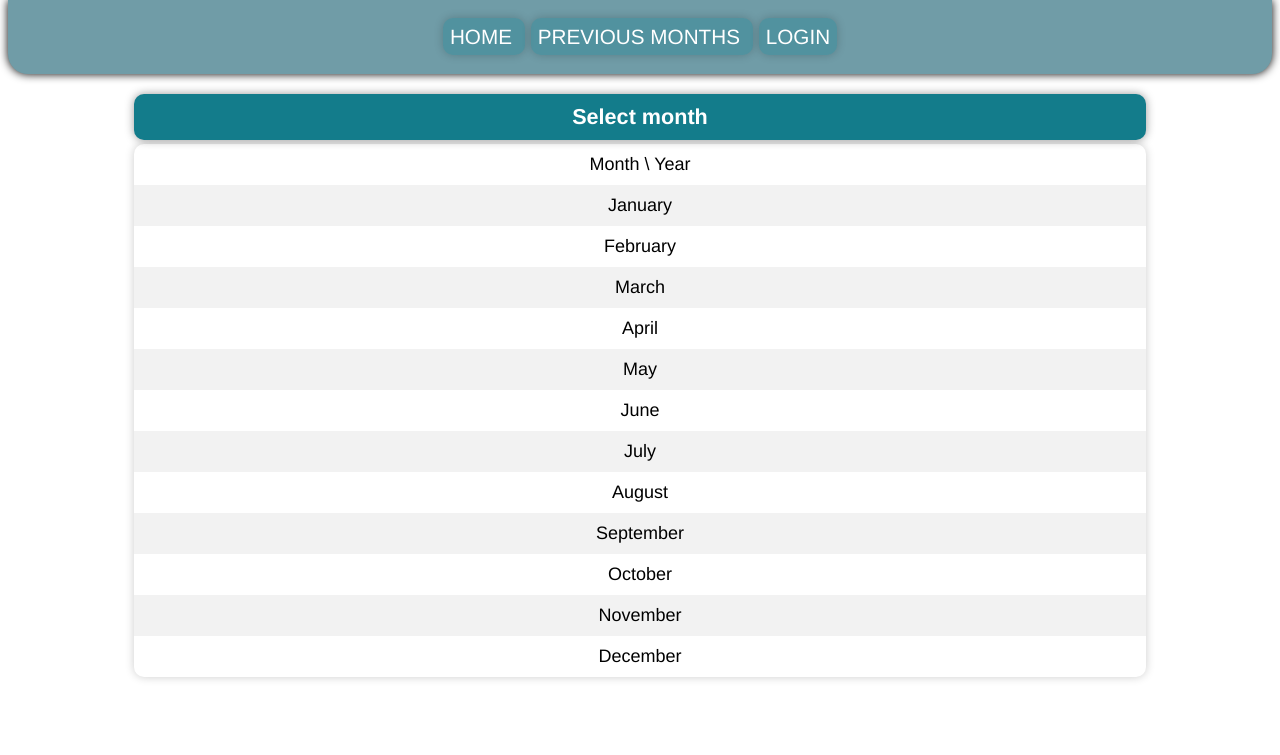
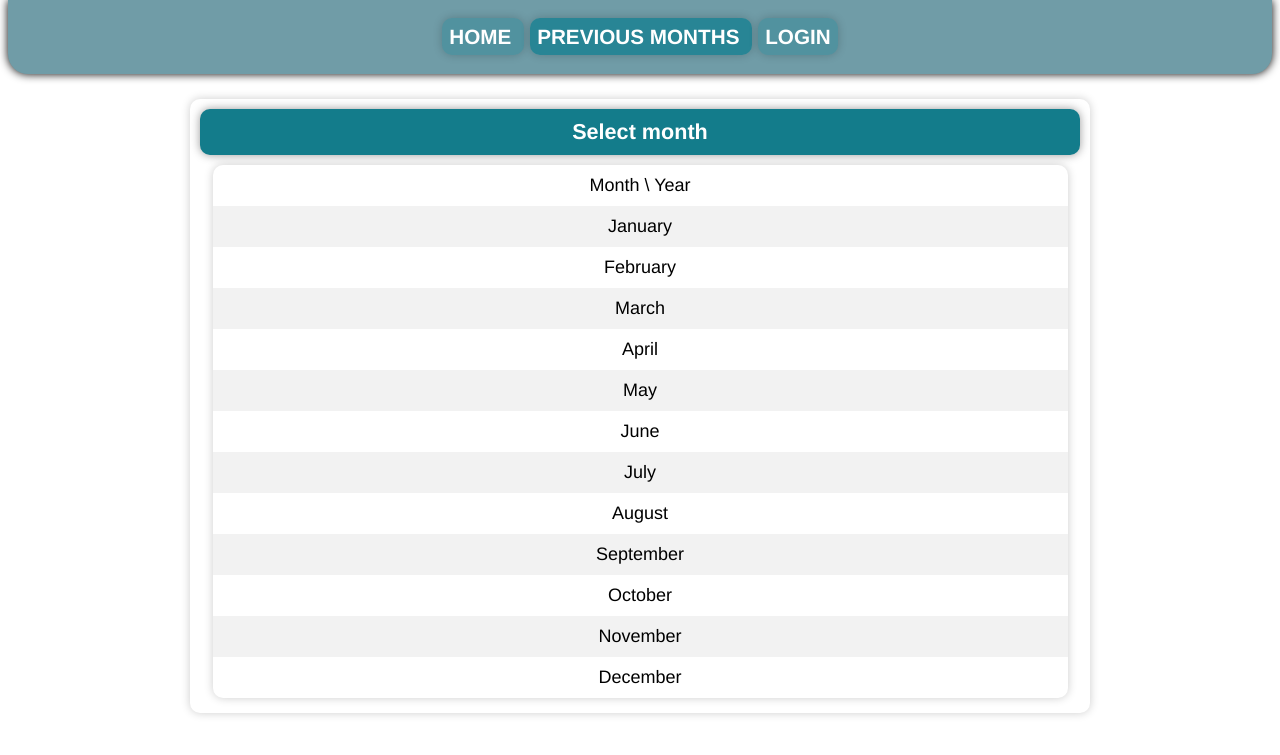
Before and after one commit to Noya2Coco/hcr2data, a PHP site: page /scripts/dataMonthly.php in a window 1280 px wide. Shown: the top 755 px of the page. Run offline with PHP 8.4, Linux system fonts and the light colour scheme; data that the repository does not hold is empty.

Commit message:
Ajout visuels plus structurés. Organisation des div pour l'affichage des données

```diff
--- a/html/style.css
+++ b/html/style.css
@@ -99,12 +99,12 @@ body {
 
 
 /* Style pour la div des news */
-.news-container{
+.news-container, .showGraph, .showTable {
 	display: flex;
     flex-wrap: wrap;
 }
 
-.news-container p{
+.video-container p, .graph-container p, .table-container p{
 	font-size: 1.2em;
 	font-weight: bold;
 	padding: 10px;
@@ -118,22 +118,28 @@ body {
 }
 
 
-.video-container, .graph-container {
-	width: 60%;
+.video-container, .graph-container, .table-container {
+	width: 80%;
 	max-width: 700px;
 	margin: auto;
-	margin-top: 10px;
+	margin-top: 20px;
 	aspect-ratio: 16 / 9; /* 16:9 */
 	text-align: center;
 	border-radius: 10px;
 	box-shadow: 0 0px 10px rgba(0, 0, 0, 0.2);
 }
 
-.video-container iframe, .graph-container img {
+.showGraph .graph-container, .showTable .table-container {
+	width: 80%;
+	max-width: 900px;
+}
+
+.video-container iframe, .graph-container img, .table-container table {
 	width: 95%;
 	height: 95%;
-	margin-bottom: 10px;
-	object-fit: cover;
+	margin: 10px auto;
+	margin-bottom: 15px;
+	/*object-fit: cover;*/
 }
 
 
@@ -301,11 +307,11 @@ td:not(.cell-graph):hover{
 	color: #344D59;
 }
 
-.table-container {
-	width: 100%;
-	overflow-x: auto;
-	display: flex;
-	align-items: center;
+.table-container img {
+	width: 95%;
+	height: 95%;
+	margin-bottom: 10px;
+	object-fit: cover;
 }
 
 .align-left{
@@ -355,6 +361,7 @@ td:not(.cell-graph):hover{
 /* Style des éléments de la liste (li) */
 .navbar li {
     display: inline;
+	font-weight: bold;
     background-color: rgba(10, 124, 141, 0.3);
     padding: 8px;
     margin-left: 3px;
@@ -365,6 +372,11 @@ td:not(.cell-graph):hover{
     transition: background-color 0.3s;
     box-shadow: 0 0px 10px rgba(0, 0, 0, 0.2);
 
+}
+
+.navbar .active{
+	background-color: rgba(10, 124, 141, 0.7);
+;
 }
 
 @media screen and (max-width: 1401px) and (min-width: 1200px) {
--- a/scripts/dataMonthly.php
+++ b/scripts/dataMonthly.php
@@ -35,14 +35,14 @@ include_once('config.php');
 
 		?>
 
+		<div class="showTable">
 			<div class="table-container">
-			<table>
-				<caption>
+					<p>
 						<?php
 						echo $lang['select_month'];
 						?>
-				</caption>
-
+					</p>
+				<table>
 					<?php
 					$chosenPath = "/chosenDataMonthly";
 
@@ -100,9 +100,11 @@ include_once('config.php');
 						}
 						echo '</tr>';
 					}
-			echo '</table>';
+
 				?>
-
+				</table>
+			</div>
+		</div>
 		<script src="../checkScrollbar.js"></script>
 
 	</body>
--- a/scripts/index.php
+++ b/scripts/index.php
@@ -77,6 +77,8 @@ include_once('config.php');
             // Récupérer les données de la feuille de calcul
             $donnees = $worksheet->toArray();
 
+
+/*
             echo '<div class="table-container"><table>';
 
             // Boucle pour parcourir les lignes du tableau
@@ -109,6 +111,8 @@ include_once('config.php');
             }
 
             echo '</table></div>';
+*/
+
 
         }
 
--- a/scripts/navbar.php
+++ b/scripts/navbar.php
@@ -1,72 +1,51 @@
 <?php
 include_once('config.php');
+$current_page = parse_url($_SERVER['REQUEST_URI'], PHP_URL_PATH);
 ?>
 
 
 <div class="navbar">
     <ul>
-		<li>
+        <li <?php echo $current_page === '/' ? 'class="active"' : ''; ?>>
             <a href="/">
-				<?php
-				echo $lang['nav_home'];
-				?>
+                <?php echo $lang['nav_home']; ?>
             </a>
         </li>
 
-		<li>
+        <li <?php echo (strpos($current_page, '/dataMonthly') !== false || $current_page === '/chosenDataMonthly') ? 'class="active"' : ''; ?>>
             <a href="/dataMonthly">
-				<?php
-				echo $lang['nav_previous_months'];
-				?>
+                <?php echo $lang['nav_previous_months']; ?>
             </a>
         </li>
 
-		<?php
-		if (!$_SESSION["connected"]) {
-			?>
-			<li>
+        <?php if (!$_SESSION["connected"]) { ?>
+            <li <?php echo strpos($current_page, '/login') !== false ? 'class="active"' : ''; ?>>
                 <a href="/login">
-					<?php
-						echo $lang['nav_login'];
-					?>
+                    <?php echo $lang['nav_login']; ?>
                 </a>
             </li>
-			<?php
-		}
-		else {
-			?>
-			<li>
+        <?php } else { ?>
+            <!-- Ajoutez la classe "active" aux éléments correspondant aux pages actuelles -->
+            <li <?php echo strpos($current_page, '#') !== false ? 'class="active"' : ''; ?>>
                 <a href="#">
-					<?php
-						echo $lang['nav_export'];
-					?>
+                    <?php echo $lang['nav_export']; ?>
                 </a>
             </li>
-			<li>
+            <li <?php echo strpos($current_page, '#') !== false ? 'class="active"' : ''; ?>>
                 <a href="#">
-					<?php
-						echo $lang['nav_waiting_data'];
-					?>
+                    <?php echo $lang['nav_waiting_data']; ?>
                 </a>
             </li>
-			<li>
+            <li <?php echo strpos($current_page, '#') !== false ? 'class="active"' : ''; ?>>
                 <a href="#">
-					<?php
-						echo $lang['nav_all_data'];
-					?>
+                    <?php echo $lang['nav_all_data']; ?>
                 </a>
             </li>
-			<li>
+            <li <?php echo strpos($current_page, '/logout') !== false ? 'class="active"' : ''; ?>>
                 <a href="/logout">
-					<?php
-					echo $lang['nav_logout'];
-					?>
+                    <?php echo $lang['nav_logout']; ?>
                 </a>
             </li>
-			<?php
-		}
-		?>
-
+        <?php } ?>
     </ul>
-
 </div>
```
Also changed, not shown: scripts/showData.php (+21 -23 lines), data/graphMonthly/20-06.png, data/graphMonthly/20-10.png, data/graphMonthly/20-11.png, data/graphMonthly/20-12.png, data/graphMonthly/22-12.png, data/graphMonthly/23-03.png, data/graphMonthly/23-04.png, data/graphMonthly/23-05.png, data/graphMonthly/23-06.png, data/graphMonthly/23-07.png, data/graphMonthly/23-08.png, data/graphMonthly/23-09.png, data/graphMonthly/23-10.png, 1 more files, 1 other file. Lines whose indentation alone changed are shown as unchanged.
